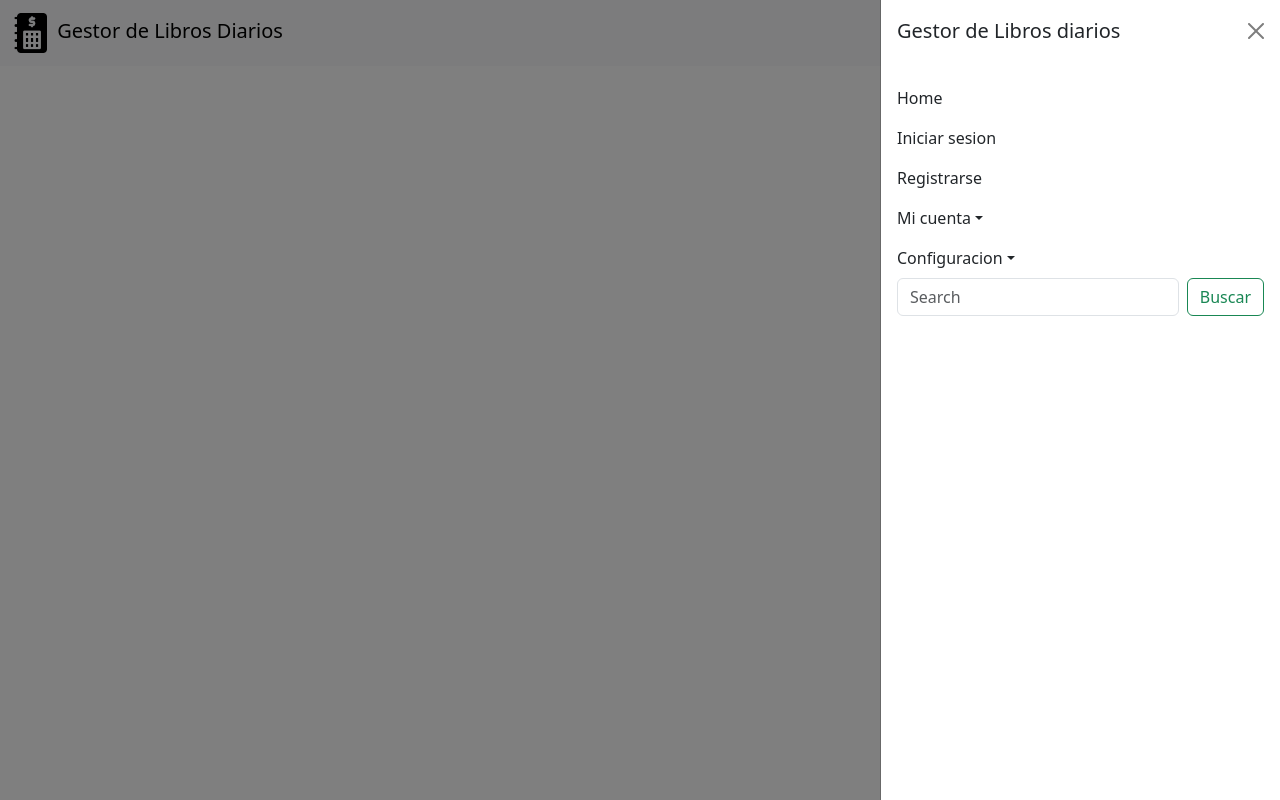
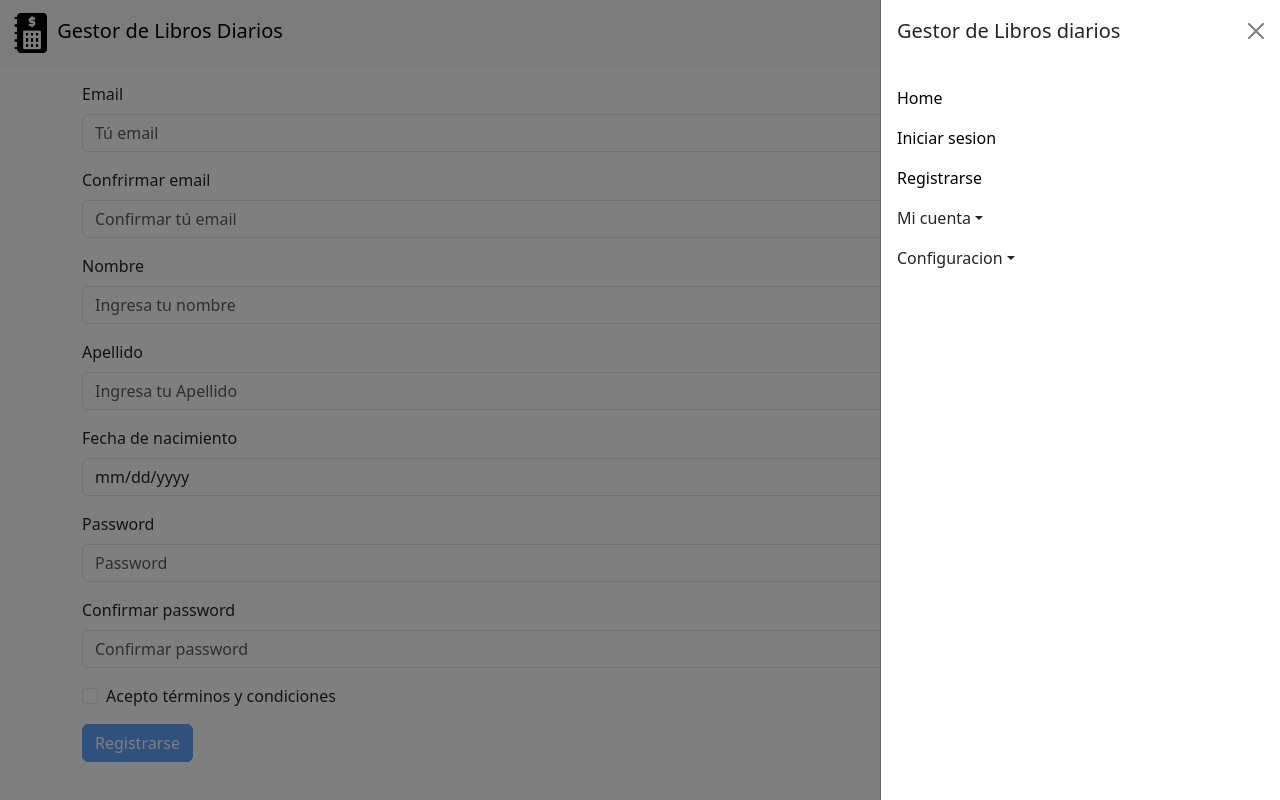
Before and after one commit to brianmunioz/gestor-de-libros-diarios, a React (Vite) app in the folder FRONTEND/: page /registro in a window 1280 px wide. Both pictures are taken after a click on the button 1240 px from the left and 33 px from the top of the page. Built offline with nearby package versions, Linux system fonts and the light colour scheme.

Commit message:
FRONTEND: Agregar validación a inputs

```diff
--- a/FRONTEND/src/App.jsx
+++ b/FRONTEND/src/App.jsx
@@ -1,7 +1,10 @@
 import './App.css';
-import Header from './componentes/Header';
+import Header from './componentes/header/Header';
 import Home from './paginas/Home';
 import {Routes, Route} from 'react-router-dom';
+import Login from './paginas/login/Login';
+import Registro from './paginas/registro/registro';
+import Dashboard from './paginas/dashboard/Dashboard';
 
 function App() {
 
@@ -11,6 +14,10 @@ function App() {
     <div className="container">
     <Routes>
         <Route path='/' element={<Home/>}></Route>
+        <Route path='/login' element={<Login/>}></Route>
+        <Route path='/registro' element={<Registro/>}></Route>
+        <Route path='/dashboard' element={<Dashboard/>}></Route>
+
       </Routes>
     </div>
 
--- a/FRONTEND/src/componentes/Carrusel.jsx
+++ b/FRONTEND/src/componentes/carrusel/Carrusel.jsx
@@ -11,11 +11,13 @@ function Carrusel() {
   return (
     <Carousel activeIndex={index} onSelect={handleSelect} variant="dark">
       <Carousel.Item>
+
         <img
-          className="d-block w-100"
+          className="d-block w-100 bg-opacity-75"
           src="https://e1.pxfuel.com/desktop-wallpaper/594/346/desktop-wallpaper-4-accounting-accounting.jpg"
           alt="First slide"
           height={'500px'}
+
         />
 
       </Carousel.Item>
--- a/FRONTEND/src/componentes/Header.jsx
+++ b/FRONTEND/src/componentes/header/Header.jsx
@@ -1,4 +1,5 @@
 import React from 'react';
+import {Link} from 'react-router-dom'
 import Button from 'react-bootstrap/Button';
 import Container from 'react-bootstrap/Container';
 import Form from 'react-bootstrap/Form';
@@ -14,7 +15,7 @@ function Header() {
       <Navbar  bg="light" expand="false" className="mb-3 w-100">
         <Container fluid>
           <Navbar.Brand href="/"><img src='../../public/LDLogo.png' height={'40px'}></img> Gestor de Libros Diarios</Navbar.Brand>
-          <Navbar.Toggle aria-controls={`offcanvasNavbar-expand-false`} />
+          <Navbar.Toggle className='border-0' aria-controls={`offcanvasNavbar-expand-false`} />
           <Navbar.Offcanvas
             id={`offcanvasNavbar-expand-false`}
             aria-labelledby={`offcanvasNavbarLabel-expand-false`}
@@ -27,38 +28,34 @@ function Header() {
             </Offcanvas.Header>
             <Offcanvas.Body>
               <Nav className="justify-content-end flex-grow-1 pe-3">
-                <Nav.Link href="#action1">Home</Nav.Link>
-                <Nav.Link href="#action1">Iniciar sesion</Nav.Link>
+                <Nav.Link ><Link to="/">Home</Link></Nav.Link>
+                <Nav.Link ><Link to="/login">Iniciar sesion</Link></Nav.Link>
 
-                <Nav.Link href="#action2">Registrarse</Nav.Link>
+                <Nav.Link ><Link to="/registro">Registrarse</Link></Nav.Link>
                 <NavDropdown
                   title="Mi cuenta"
                   id={`offcanvasNavbarDropdown-expand-false`}
                 >
-                  <NavDropdown.Item href="#action3">Mis datos</NavDropdown.Item>
-                  <NavDropdown.Item href="#action4">Mis libros diarios</NavDropdown.Item>
+                  <NavDropdown.Item ><Link to="/misdatos">Mis datos</Link></NavDropdown.Item>
+                  <NavDropdown.Item ><Link to="/mislibrosdiarios">Mis libros diarios</Link></NavDropdown.Item>
                   <NavDropdown.Divider />
-                  <NavDropdown.Item href="#action5">Libros diarios en los que trabajo</NavDropdown.Item>
+                  <NavDropdown.Item ><Link to="/librosdiariosenlosquetrabajo">Libros diarios en los que trabajo</Link></NavDropdown.Item>
+                  <NavDropdown.Divider />
+                  <NavDropdown.Item ><Link to="/cerrarsesion">Cerrar sesion</Link></NavDropdown.Item>
+
+
                 </NavDropdown>
                 <NavDropdown
                   title="Configuracion"
                   id={`offcanvasNavbarDropdown-expand-false`}
                 >
-                  <NavDropdown.Item href="#action3">Editar datos</NavDropdown.Item>
-                  <NavDropdown.Item href="#action4">Cambiar contraseña</NavDropdown.Item>
+                  <NavDropdown.Item ><Link to="/editarmisdatos">Editar mis datos</Link></NavDropdown.Item>
+                  <NavDropdown.Item ><Link to="/cambiarpassword">Cambiar contraseña</Link></NavDropdown.Item>
                   <NavDropdown.Divider />
-                  <NavDropdown.Item href="#action5">Gestionar mis libros diarios</NavDropdown.Item>
+                  <NavDropdown.Item ><Link to="/gestionarlibrosdiarios">Gestionar mis libros diarios</Link></NavDropdown.Item>
                 </NavDropdown>
               </Nav>
-              <Form className="d-flex">
-                <Form.Control
-                  type="search"
-                  placeholder="Search"
-                  className="me-2"
-                  aria-label="Search"
-                />
-                <Button variant="outline-success">Buscar</Button>
-              </Form>
+
             </Offcanvas.Body>
           </Navbar.Offcanvas>
         </Container>
--- a/FRONTEND/src/componentes/librodiario/LDTabla.jsx
+++ b/FRONTEND/src/componentes/librodiario/LDTabla.jsx
@@ -18,9 +18,7 @@ const LDTabla = ({datos}) => {
       </thead>
       <tbody>
 
-      {datos.length > 0 &&
-        datos.map(aciento=> <Aciento aciento={aciento}/>)
-      }
+      {datos.length > 0 && datos.map(aciento=> <Aciento aciento={aciento}/>)}
       </tbody>
     </Table>
           )
--- /dev/null
+++ b/FRONTEND/src/helpers/obtenerEdad.js
@@ -0,0 +1,11 @@
+export default function getEdad(dateString) {
+    let hoy = new Date()
+    let fechaNacimiento = new Date(dateString)
+    let edad = hoy.getFullYear() - fechaNacimiento.getFullYear()
+    let diferenciaMeses = hoy.getMonth() - fechaNacimiento.getMonth()
+    if (diferenciaMeses < 0 || (diferenciaMeses === 0 && hoy.getDate() < fechaNacimiento.getDate()))
+    {
+      edad--
+    }
+    return edad
+  }
--- a/FRONTEND/src/index.css
+++ b/FRONTEND/src/index.css
@@ -0,0 +1,4 @@
+a{
+    text-decoration: none;
+    color: black;
+}
--- a/FRONTEND/src/paginas/Home.jsx
+++ b/FRONTEND/src/paginas/Home.jsx
@@ -1,6 +1,6 @@
 import React from 'react'
 
-import Carrusel from '../componentes/Carrusel'
+import Carrusel from '../componentes/carrusel/Carrusel'
 import LDTabla from '../componentes/librodiario/LDTabla'
 
 const Home = () => {
--- /dev/null
+++ b/FRONTEND/src/paginas/dashboard/Dashboard.jsx
@@ -0,0 +1,9 @@
+import React from 'react'
+
+const Dashboard = () => {
+  return (
+    <div>Dashboard</div>
+  )
+}
+
+export default Dashboard
--- /dev/null
+++ b/FRONTEND/src/paginas/login/Login.jsx
@@ -0,0 +1,56 @@
+import React, { useState } from 'react'
+import { useNavigate } from 'react-router-dom'
+import Button from 'react-bootstrap/Button';
+import Form from 'react-bootstrap/Form';
+import { Alert } from 'react-bootstrap';
+
+
+
+
+const Login = () => {
+  const [email, setEmail] = useState('');
+  const [password, setPassword] = useState('');
+  const [error, setError] = useState(false);
+  const [mensaje, setMensaje] = useState('');
+  const [exito, setExito] = useState(false);
+  const navigate = useNavigate();
+  const submitHandle = (e) => {
+    e.preventDefault();
+    if (!email) {
+      setError(true);
+      setMensaje('El campo email es obligatorio');
+      setTimeout(() => { setError(false) }, 2000);
+      return
+    } else if (!password) {
+      setError(true);
+      setMensaje('Debe completar el campo password');
+      setTimeout(() => { setError(false) }, 2000);
+      return
+    }
+    setExito(true);
+    setTimeout(() => { navigate('/dashboard') }, 3000);
+
+  }
+  return (
+    <Form onSubmit={submitHandle}>
+      <Form.Group className="mb-3" controlId="formBasicEmail" >
+        <Form.Label>Email</Form.Label>
+        <Form.Control type="email" placeholder="Tú email" value={email} onChange={(e) => { setEmail(e.target.value) }} />
+      </Form.Group>
+      <Form.Group className="mb-3" controlId="formBasicPassword">
+        <Form.Label>Password</Form.Label>
+        <Form.Control type="password" placeholder="Password" value={password} onChange={(e) => { setPassword(e.target.value) }} />
+      </Form.Group>
+      <Form.Group className="mb-3" controlId="formBasicCheckbox">
+        <Form.Check type="checkbox" label="Recordar" />
+      </Form.Group>
+      {error && <Alert variant='danger' mt-5 mb-5>{mensaje}</Alert>}
+      {exito && <Alert variant='success' mt-5 mb-5>Ingresando a su cuenta...</Alert>}
+      <Button variant="primary" type="submit">
+        Iniciar sesión
+      </Button>
+    </Form>
+  )
+}
+
+export default Login
--- /dev/null
+++ b/FRONTEND/src/paginas/registro/Registro.jsx
@@ -0,0 +1,156 @@
+import React, { useState } from 'react'
+import { useNavigate } from 'react-router-dom';
+import { Alert } from 'react-bootstrap';
+import Button from 'react-bootstrap/Button';
+import Form from 'react-bootstrap/Form';
+import validacionDePassword from '../../helpers/validacionDePassword';
+import getEdad from '../../helpers/obtenerEdad';
+const Registro = () => {
+  const [email, setEmail] = useState('');
+  const [email2, setEmail2] = useState('');
+  const [nombre, setNombre] = useState('');
+  const [apellido, setApellido] = useState('');
+  const [fechaNacimiento, setFechaNacimiento] = useState('');
+  const [password, setPassword] = useState('');
+  const [password2, setPassword2] = useState('');
+  const [checkTYC, setCheckTYC] = useState(false);
+
+
+  const [error, setError] = useState(false);
+  const [mensaje, setMensaje] = useState('');
+  const [exito, setExito] = useState(false);
+  const navigate = useNavigate();
+
+
+  const submitHandle = (e) => {
+    e.preventDefault();
+    const passwordValidacion = validacionDePassword(password);
+    if (!email) {
+      setError(true);
+      setMensaje('El campo email es obligatorio')
+      setTimeout(() => { setError(false) }, 2000)
+
+      return
+    } else if (!password) {
+      setError(true);
+      setMensaje('Debe completar el campo password')
+      setTimeout(() => { setError(false) }, 2000)
+
+      return
+    } else if (!nombre) {
+      setError(true);
+      setMensaje('Debe completar el campo nombre')
+      setTimeout(() => { setError(false) }, 2000)
+
+      return
+    } else if (!apellido) {
+      setError(true);
+      setMensaje('Debe completar el campo apellido');
+      setTimeout(() => { setError(false) }, 2000)
+
+      return
+
+    } else if (!fechaNacimiento) {
+      setError(true);
+      setMensaje('Debe ingresar su fecha de nacimiento')
+      setTimeout(() => { setError(false) }, 2000)
+
+      return
+    } else if (getEdad(fechaNacimiento) < 18) {
+      setError(true);
+      setMensaje('Usted es menor de edad no puede registrarse en este sitio!')
+      setTimeout(() => { setError(false) }, 2000)
+
+      return
+    } else if (email !== email2) {
+      setError(true);
+      setMensaje('Los emails no coinciden')
+      setTimeout(() => { setError(false) }, 2000)
+
+      return
+    } else if (password !== password2) {
+      setError(true);
+      setMensaje('Las contraseñas no coinciden');
+      setTimeout(() => { setError(false) }, 2000)
+
+      return
+    } else if (passwordValidacion.esValido === false) {
+      setError(true);
+      setMensaje(passwordValidacion.error);
+      setTimeout(() => { setError(false) }, 2000)
+      return
+    } else if (checkTYC === false) {
+      setError(true);
+      setMensaje('Si no acepta los términos y condiciones no podrá registrarse');
+      setTimeout(() => { setError(false) }, 2000)
+      return
+    }
+
+    setExito(true);
+    setTimeout(() => { navigate('/login') }, 3000)
+
+  }
+  return (
+    <Form onSubmit={submitHandle}>
+      <Form.Group className="mb-3" controlId="formBasicEmail">
+        <Form.Label>Email</Form.Label>
+        <Form.Control type="email" placeholder="Tú email" value={email} required onChange={(e) => { setEmail(e.target.value) }} />
+
+
+      </Form.Group>
+      <Form.Group className="mb-3" controlId="formBasicEmail">
+        <Form.Label>Confrirmar email</Form.Label>
+        <Form.Control type="email" placeholder="Confirmar tú email" value={email2} required onChange={(e) => { setEmail2(e.target.value) }} />
+
+
+      </Form.Group>
+      <Form.Group className="mb-3" controlId="formBasicEmail">
+        <Form.Label>Nombre</Form.Label>
+        <Form.Control type="text" required placeholder="Ingresa tu nombre" value={nombre} onChange={(e) => { setNombre(e.target.value) }} />
+
+
+      </Form.Group>
+      <Form.Group className="mb-3" controlId="formBasicEmail">
+        <Form.Label>Apellido</Form.Label>
+        <Form.Control type="text" required placeholder="Ingresa tu Apellido" value={apellido} onChange={(e) => { setApellido(e.target.value) }} />
+
+
+      </Form.Group>
+      <Form.Group className="mb-3" controlId="formBasicEmail">
+        <Form.Label>Fecha de nacimiento</Form.Label>
+        <Form.Control type="date" value={fechaNacimiento} required onChange={(e) => { setFechaNacimiento(e.target.value) }} />
+
+      </Form.Group>
+
+      <Form.Group className="mb-3" controlId="formBasicPassword">
+        <Form.Label>Password</Form.Label>
+        <Form.Control type="password" placeholder="Password" value={password} onChange={(e) => { setPassword(e.target.value) }} />
+
+      </Form.Group>
+      <Form.Group className="mb-3" controlId="formBasicPassword">
+        <Form.Label>Confirmar password</Form.Label>
+        <Form.Control type="password" placeholder="Confirmar password" value={password2} onChange={(e) => { setPassword2(e.target.value) }} />
+
+      </Form.Group>
+      <Form.Group className="mb-3" controlId="formBasicCheckbox">
+        <Form.Check type="checkbox" label="Acepto términos y condiciones" value={checkTYC} onClick={() => { setCheckTYC(!checkTYC) }} />
+      </Form.Group>
+      {error && <Alert variant='danger' mt-5 mb-5>{mensaje}</Alert>}
+      {exito && <Alert variant='success' mt-5 mb-5>Su usuario a sido creado, ahora puede usar su cuenta, será redirigido al login...</Alert>}
+
+      {checkTYC ?
+        <Button variant="primary" type="submit" >
+          Registrarse
+        </Button>
+        :
+        <Button variant="primary" type="submit" disabled >
+          Registrarse
+        </Button>
+
+      }
+
+
+    </Form>)
+}
+
+export default Registro
```
Also changed, not shown: 1 other file (tests, documents, lock files or other folders).
